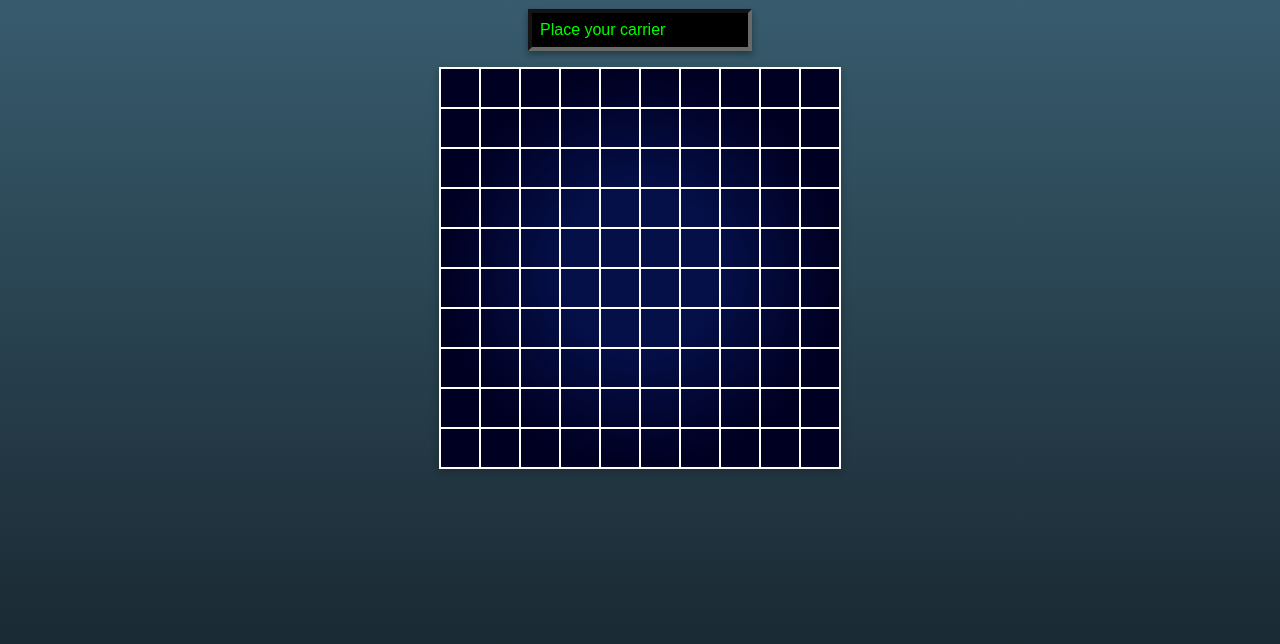
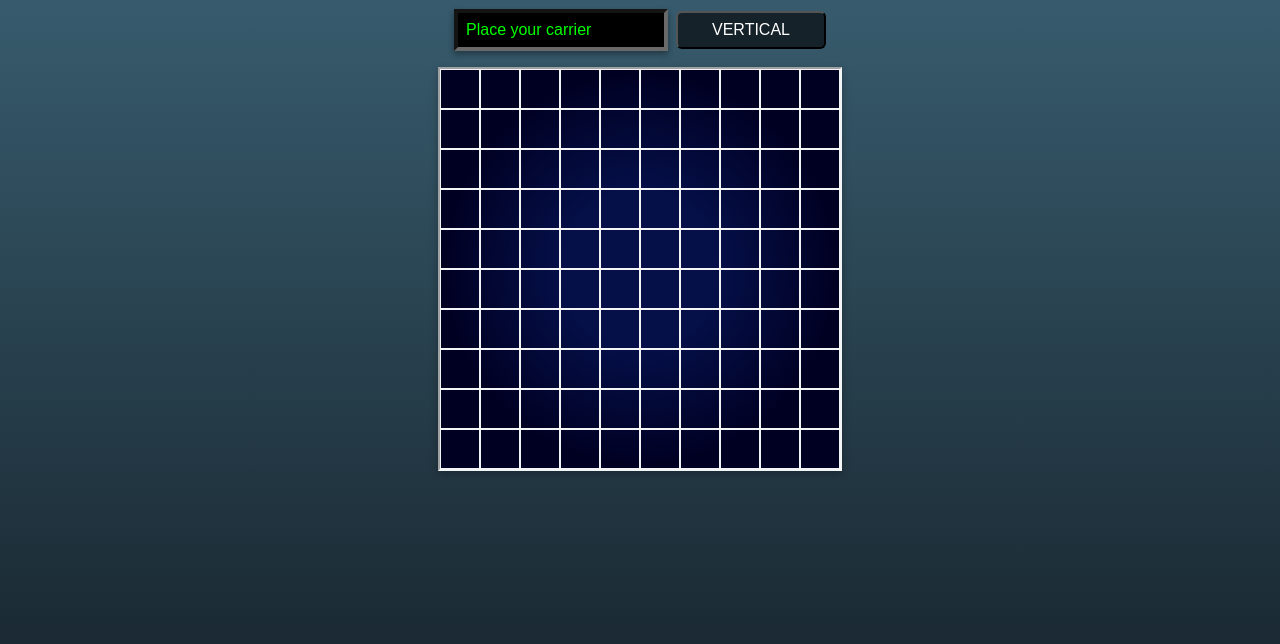
Before and after one commit to Gulcan00/battleship, a website built with webpack: page dist/index.html in a window 1280 px wide. Shown: the part 62-706 px from the top of the page. Built offline with nearby package versions, Linux system fonts and the light colour scheme; a web font is replaced by a local one.

Commit message:
Add change orientation button

```diff
--- a/src/index.js
+++ b/src/index.js
@@ -23,6 +23,13 @@ function displayBoard(board, onClick = null) {
   return div;
 }
 
+function typeWriter(element, text, speed, i = 0) {
+  if (i < text.length) {
+    element.innerHTML += text.charAt(i);
+    setTimeout(() => typeWriter(element, text, speed, i + 1), speed);
+  }
+}
+
 function domController() {
   let game = Game();
   const ships = [
@@ -43,22 +50,21 @@ function domController() {
   body.appendChild(title);
 
   const messageDiv = document.createElement('div');
-  messageDiv.classList.add('messageContainer');
-  body.appendChild(messageDiv);
+  messageDiv.classList.add('message-container');
 
-  const boards = document.createElement('div');
-  boards.classList.add('boardsContainer');
-  body.appendChild(boards);
-
-  function typeWriter(text, speed, i = 0) {
-    if (i < text.length) {
-      messageDiv.innerHTML += text.charAt(i);
-      setTimeout(() => typeWriter(text, speed, i + 1), speed);
-    }
-  }
+  const changeOrientationBtn = document.createElement('button');
+  changeOrientationBtn.classList.add('change-orientation');
+  changeOrientationBtn.innerText = orientation;
+  changeOrientationBtn.addEventListener('click', () => {
+    const newOrientation =
+      orientation === 'vertical' ? 'horizontal' : 'vertical';
+    orientation = newOrientation;
+    changeOrientationBtn.innerText = orientation;
+  });
 
   function updateScreen() {
-    boards.innerHTML = null;
+    const boards = document.querySelector('.boardsContainer');
+    boards.innerHTML = '';
     const computerBoard = displayBoard(game.player2Board.getBoard(), (e) => {
       const { row, col } = e.target.dataset;
       if (!game.player2Board.hasCellBeenAttacked(row, col)) {
@@ -106,10 +112,13 @@ function domController() {
       if (currentShipIndx < ships.length) {
         const text = `Place your ${ships[currentShipIndx].name}`;
         messageDiv.innerHTML = null;
-        typeWriter(text, 50);
+        typeWriter(messageDiv, text, 50);
       } else {
         const currentBoard = document.querySelector('.board');
         body.removeChild(currentBoard);
+        const div = document.querySelector('.container').parentNode;
+        div.removeChild(changeOrientationBtn);
+        messageDiv.innerText = null;
         updateScreen();
       }
     } catch {
@@ -117,9 +126,21 @@ function domController() {
     }
   };
 
-  function placeShips() {
+  function initialScreen() {
     const text = `Place your ${ships[currentShipIndx].name}`;
-    typeWriter(text, 50);
+    typeWriter(messageDiv, text, 50);
+
+    const div = document.createElement('div');
+    div.style.display = 'flex';
+    div.style.gap = '8px';
+    div.style.alignItems = 'center';
+    div.appendChild(messageDiv);
+    div.appendChild(changeOrientationBtn);
+    body.appendChild(div);
+
+    const boards = document.createElement('div');
+    boards.classList.add('boards-container');
+    body.appendChild(boards);
 
     const initialBoard = displayBoard(
       game.player1Board.getBoard(),
@@ -130,7 +151,7 @@ function domController() {
     body.appendChild(initialBoard);
   }
 
-  placeShips();
+  initialScreen();
 }
 
 domController();
--- a/src/style.css
+++ b/src/style.css
@@ -39,10 +39,10 @@ h1 {
     rgba(0, 0, 34, 1) 70%
   );
   box-shadow: rgba(0, 0, 0, 0.24) 0px 3px 8px;
-  border: 1px solid white;
+  border: 2px inset #f3f4f6;
 }
 
-.boardsContainer {
+.boards-container {
   display: flex;
   flex-wrap: wrap;
   gap: 50px;
@@ -51,11 +51,14 @@ h1 {
   height: 100%;
 }
 
+button {
+  appearance: none;
+  outline: none;
+}
+
 .board > button {
-  appearance: none;
   background-color: transparent;
-  outline: none;
-  border: 1px solid white;
+  border: 1px solid #f3f4f6;
   padding: 10px;
   position: relative;
   cursor: crosshair;
@@ -134,14 +137,31 @@ button.miss::after {
   background-color: white;
 }
 
-.messageContainer {
+.message-container {
   background-color: black;
   color: lime;
   padding: 8px;
   letter-spacing: normal;
   border: 4px inset dimgray;
-  width: 200px;
+  width: 190px;
   box-shadow:
     rgba(0, 0, 0, 0.16) 0px 3px 6px,
     rgba(0, 0, 0, 0.23) 0px 3px 6px;
 }
+
+.change-orientation {
+  border-radius: 6px;
+  color: inherit;
+  background-color: #16222a;
+  border-radius: 1px solid black;
+  padding: 8px;
+  text-transform: uppercase;
+  font-size: inherit;
+  font-family: inherit;
+  cursor: pointer;
+  width: 150px;
+}
+
+.change-orientation:hover {
+  background-color: #293e4d;
+}
```
